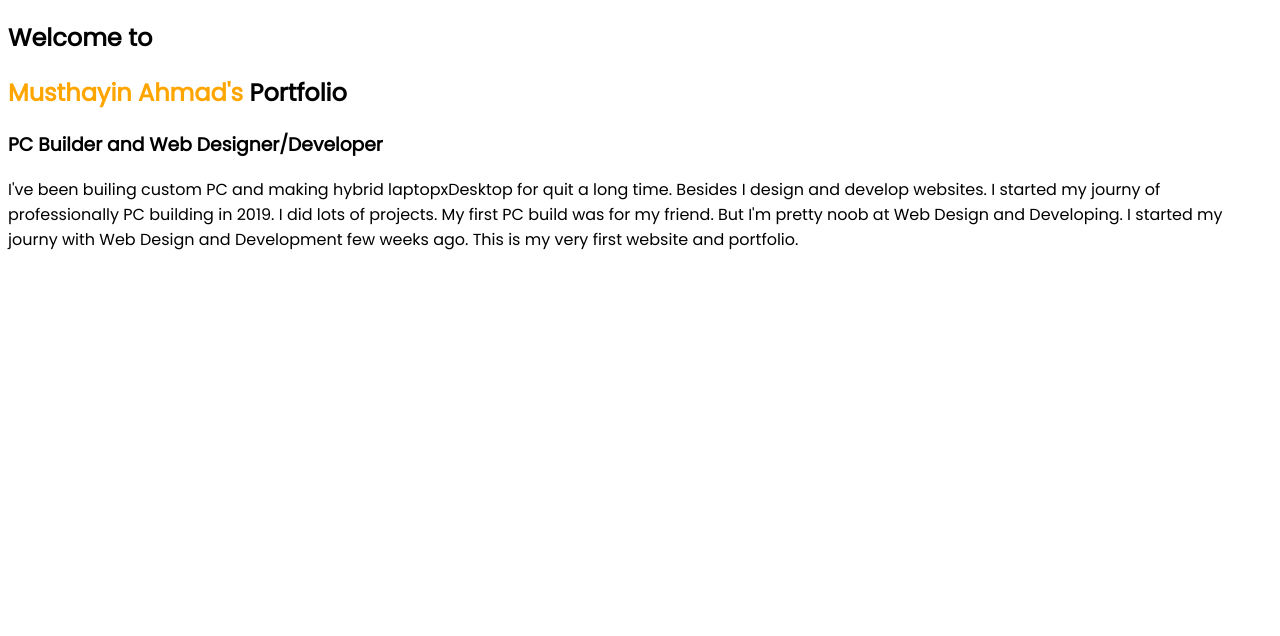
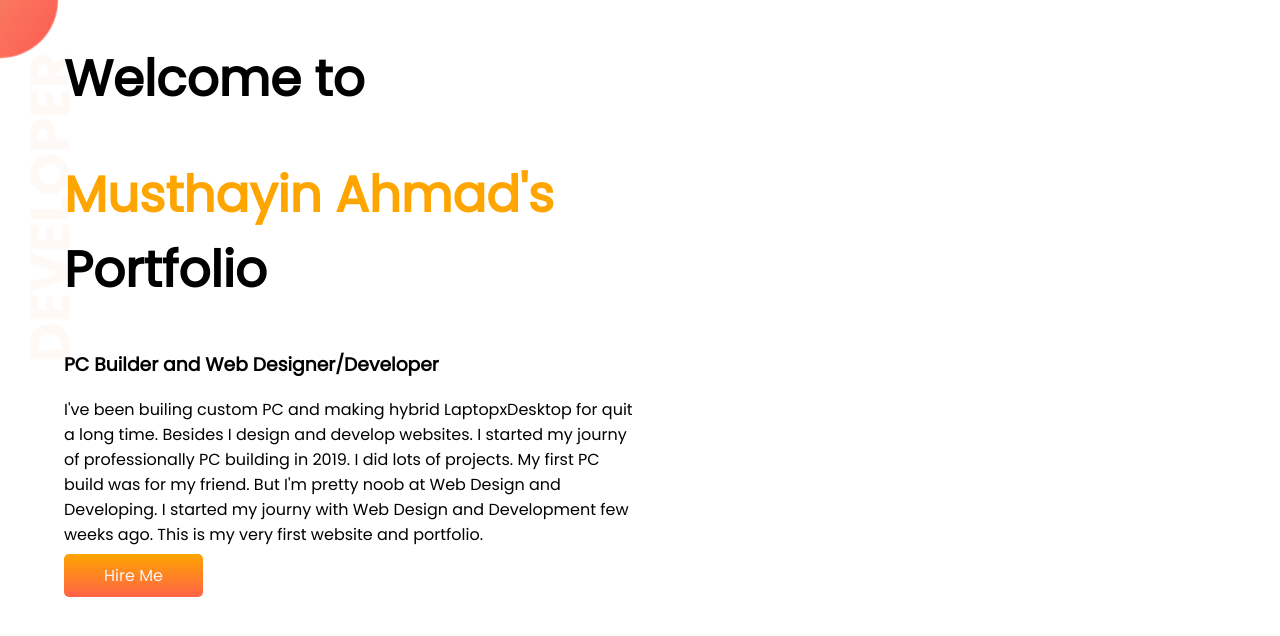
Before and after one commit to MAF-22/developer-portfolio, a plain HTML site: page index.html in a window 1280 px wide. Drawn offline with Linux system fonts and the light colour scheme.

Commit message:
bg-added

```diff
--- a/index.html
+++ b/index.html
@@ -11,26 +11,23 @@
     <link rel="preconnect" href="https://fonts.gstatic.com" crossorigin>
     <link href="https://fonts.googleapis.com/css2?family=Poppins&display=swap" rel="stylesheet">
     <!-- css link -->
-    <link rel="stylesheet" href="styles/style.css">
+    <link rel="stylesheet" href="style.css">
 </head>
 
 <body>
-    <section>
-        <div>
+    <section class="top-section">
+        <div class="half-width">
             <h1>Welcome to</h1>
             <h1><span class="orange-color">Musthayin Ahmad's</span> Portfolio</h1>
             <h3>PC Builder and Web Designer/Developer</h3>
-            <p>I've been builing custom PC and making hybrid laptopxDesktop for quit a long time. Besides I design and
-                develop
-                websites. I started my journy of professionally PC building in 2019. I did lots of projects. My first PC
-                build
-                was
-                for my friend. But I'm pretty noob at Web Design and Developing. I started my journy with Web Design and
-                Development
-                few weeks ago. This is my very first website and portfolio.
+            <p>I've been builing custom PC and making hybrid LaptopxDesktop for quit a long time. Besides I design and
+                develop websites. I started my journy of professionally PC building in 2019. I did lots of projects. My
+                first PC build was for my friend. But I'm pretty noob at Web Design and Developing. I started my journy
+                with Web Design and Development few weeks ago. This is my very first website and portfolio.
             </p>
+            <a class="hire-me-button" target="_blank" href="https://github.com/MAF-22">Hire Me</a>
         </div>
-        <div>
+        <div class="half-width">
             <img src="images/first-pic-with-bg.png" alt="">
         </div>
     </section>
--- /dev/null
+++ b/style.css
@@ -0,0 +1,38 @@
+body {
+    font-family: 'Poppins', sans-serif;
+    margin: 0;
+}
+
+.top-section {
+    display: flex;
+    background-image: url(images/top-banner.png);
+    background-repeat: no-repeat;
+}
+
+h1 {
+    font-size: 50px;
+}
+
+.orange-color {
+    color: orange;
+}
+
+
+.half-width {
+    width: 50%;
+    padding-left: 5%;
+}
+
+.half-width img {
+    width: 60%;
+
+}
+
+.hire-me-button {
+    color: whitesmoke;
+    font-weight: 500;
+    text-decoration: none;
+    background-image: linear-gradient(orange, tomato);
+    padding: 10px 40px;
+    border-radius: 5px;
+}
--- a/styles/style.css
+++ /dev/null
@@ -1,7 +0,0 @@
-body {
-    font-family: 'Poppins', sans-serif;
-}
-
-.orange-color {
-    color: orange;
-}
```
